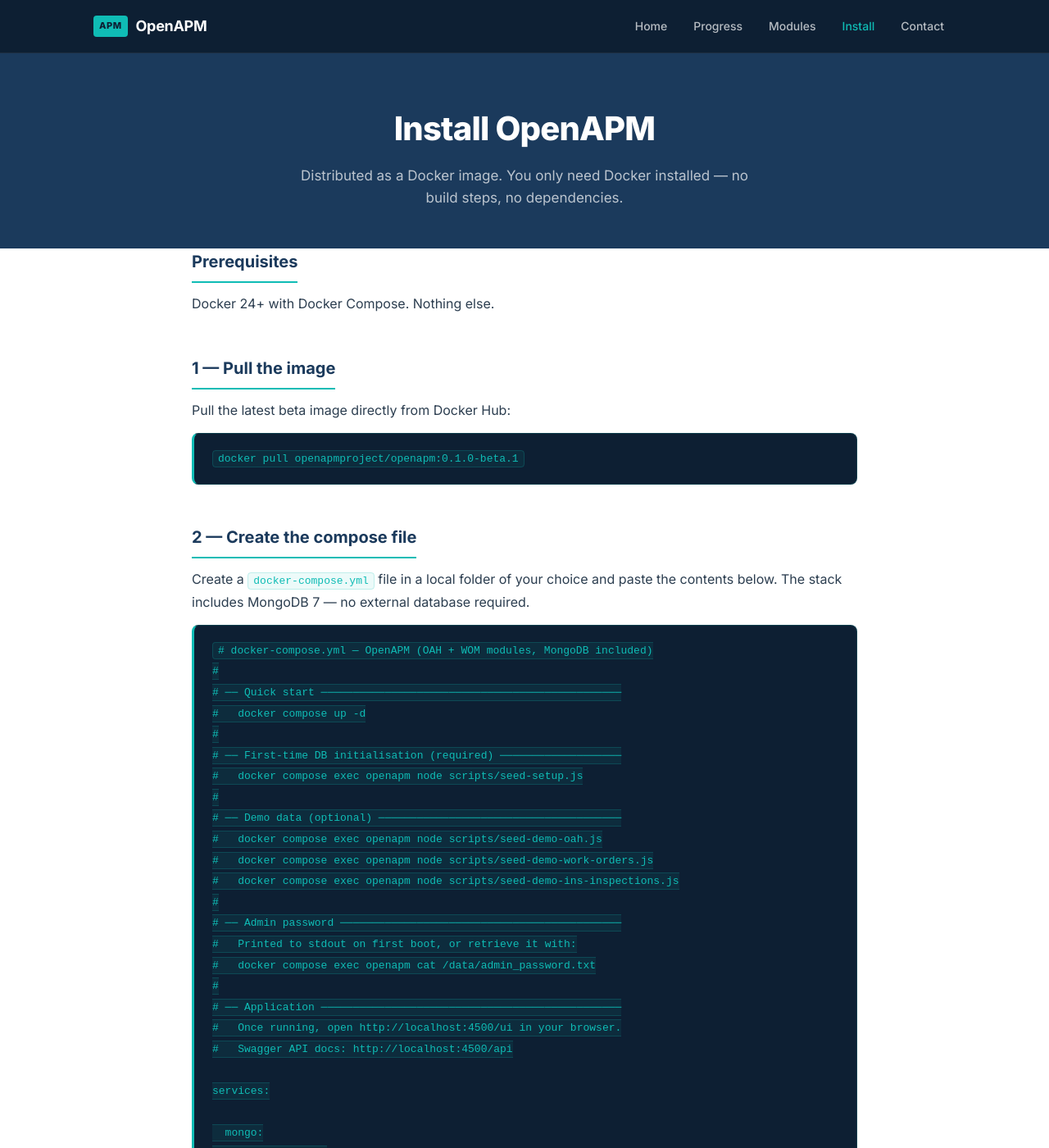
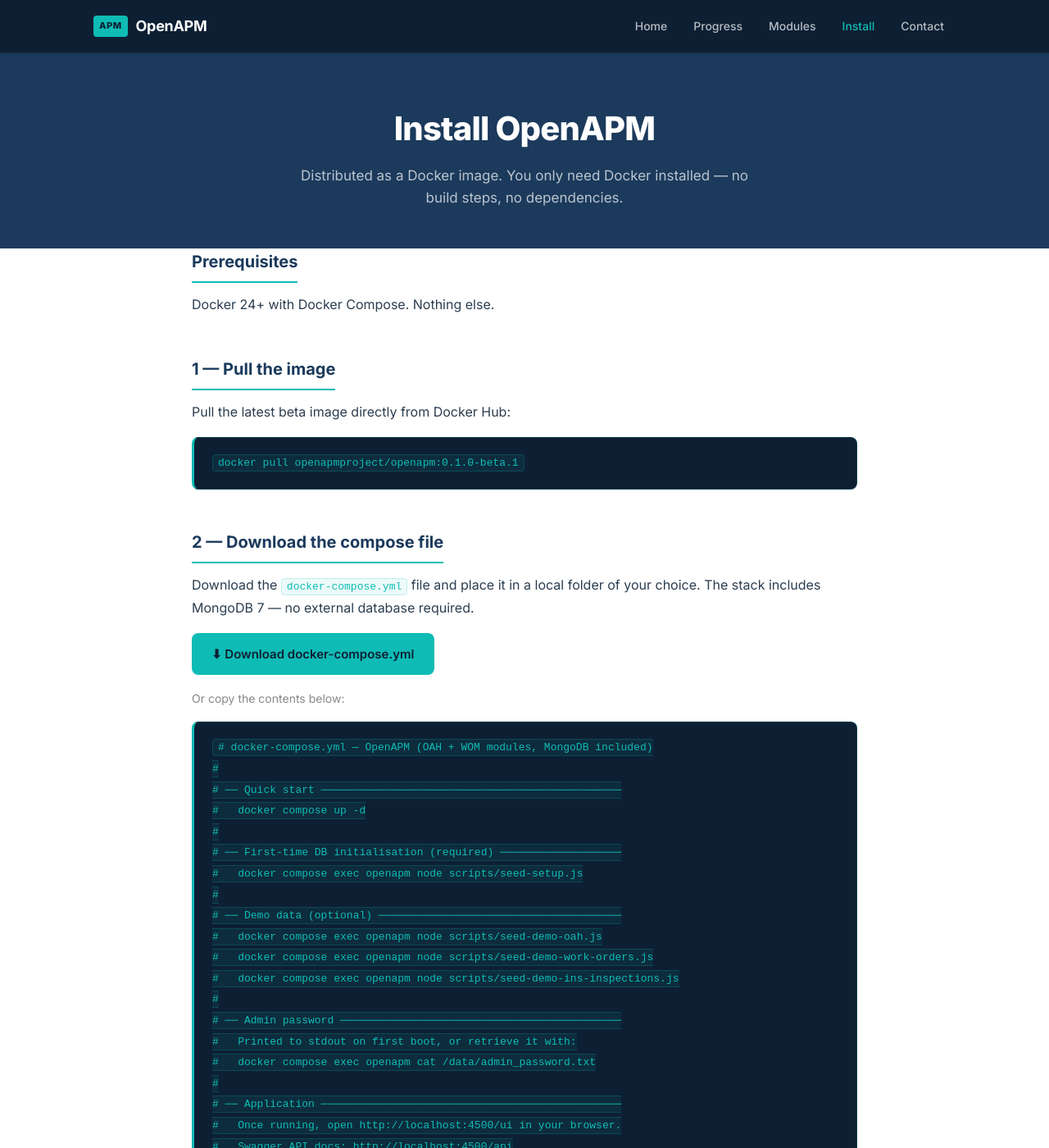
Before and after one commit to salvatorestracquadanio86/OpenAPMV1-Pages, a Jekyll site: the page built from install/index.html, in a window 1280 px wide and 1400 px high. Shown: the whole window at 82% size. Built offline with Jekyll 4.4.1, drawn with Linux system fonts in a browser that asks for light colours.

Commit message:
Download docker compose

```diff
--- a/assets/css/style.css
+++ b/assets/css/style.css
@@ -889,12 +889,15 @@
 }
 .install-section p, .install-section li {
   color: var(--text-secondary);
-  line-height: 1.7;
-  margin-bottom: 10px;
+  line-height: 1.8;
+  margin-bottom: 16px;
 }
 .install-section ul {
   padding-left: 20px;
-  margin-bottom: 14px;
+  margin-bottom: 20px;
+}
+.install-section li {
+  margin-bottom: 8px;
 }
 .code-block {
   background: var(--bg-dark);
--- a/install/index.html
+++ b/install/index.html
@@ -28,11 +28,17 @@
 
   <!-- COMPOSE FILE -->
   <div class="install-section">
-    <h2>2 — Create the compose file</h2>
+    <h2>2 — Download the compose file</h2>
     <p>
-      Create a <code>docker-compose.yml</code> file in a local folder of your choice and paste the contents below.
+      Download the <code>docker-compose.yml</code> file and place it in a local folder of your choice.
       The stack includes MongoDB 7 — no external database required.
     </p>
+    <p>
+      <a href="{{ '/downloads/docker-compose.yml' | relative_url }}" download="docker-compose.yml" class="btn btn-primary" style="display:inline-flex;align-items:center;gap:8px;text-decoration:none">
+        ⬇ Download docker-compose.yml
+      </a>
+    </p>
+    <p style="font-size:14px;color:var(--text-muted,#888)">Or copy the contents below:</p>
     <pre class="code-block"><code># docker-compose.yml — OpenAPM (OAH + WOM modules, MongoDB included)
 #
 # ── Quick start ───────────────────────────────────────────────
```
Also changed, not shown: downloads/docker-compose.yml (added, +73 -0 lines).
